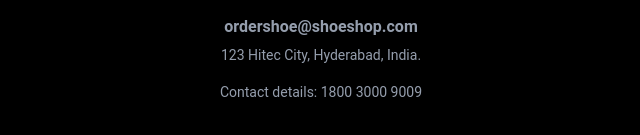
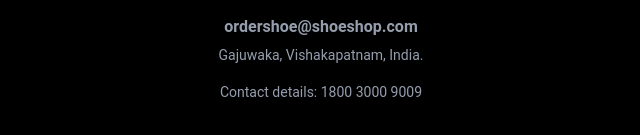
Before and after one commit to DurgaPrasad037/ECOMMERCE-SHOE-STORE, a plain HTML site: page Project files/apparel.html in a window 1280 px wide. Shown: the part 1323-1458 px from the top of the page, 319-959 px from the left. Drawn offline with nearby package versions, Linux system fonts and the light colour scheme; a script that the page names is missing.

Commit message:
Update apparel.html

```diff
--- a/Project files/apparel.html
+++ b/Project files/apparel.html
@@ -223,7 +223,7 @@
             />
             <h1 class="footer-section-mail-id">ordershoe@shoeshop.com</h1>
             <p class="footer-section-address">
-              123 Hitec City, Hyderabad, India.
+              Gajuwaka, Vishakapatnam, India.
             </p>
             <p class="footer-section-address">
               Contact details: 1800 3000 9009
```
